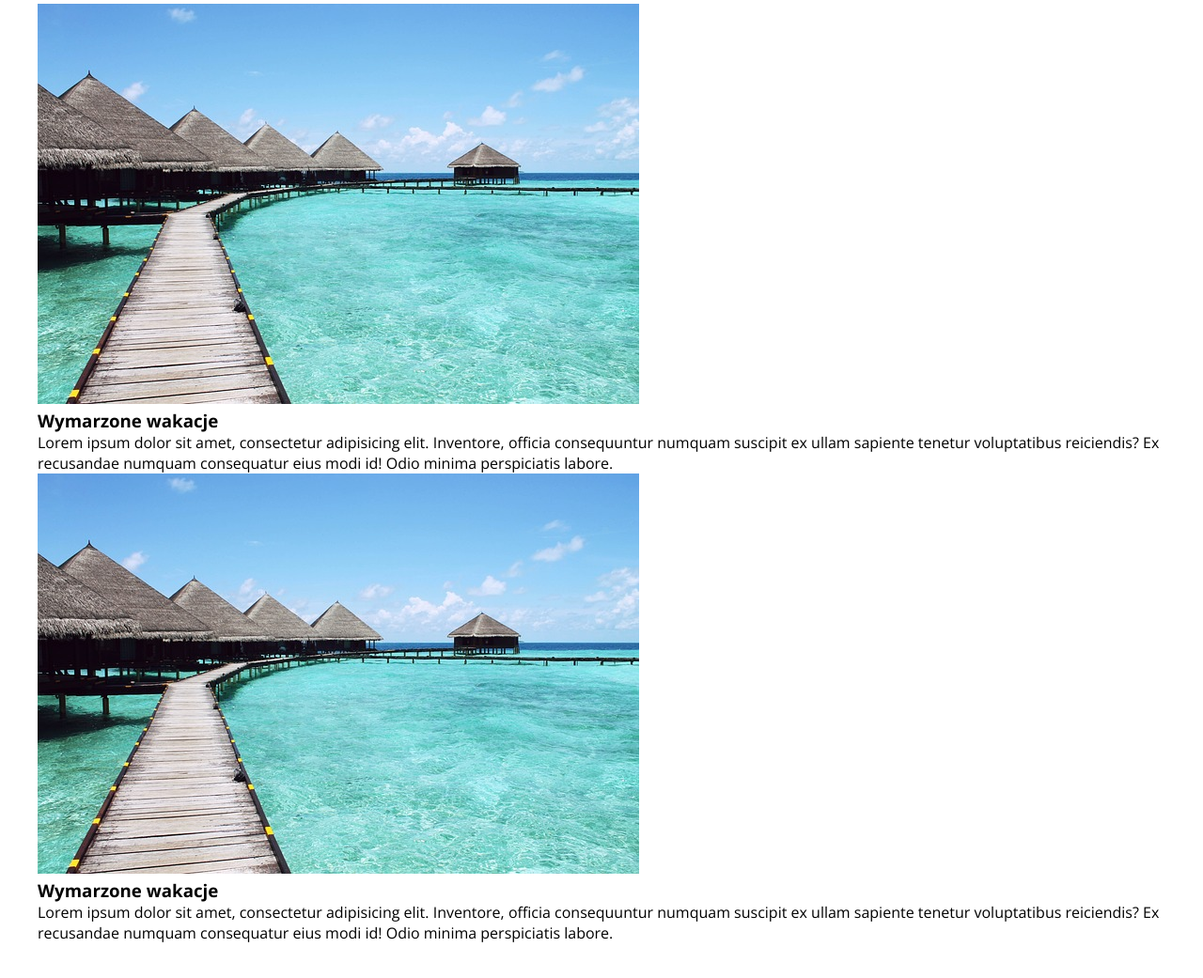
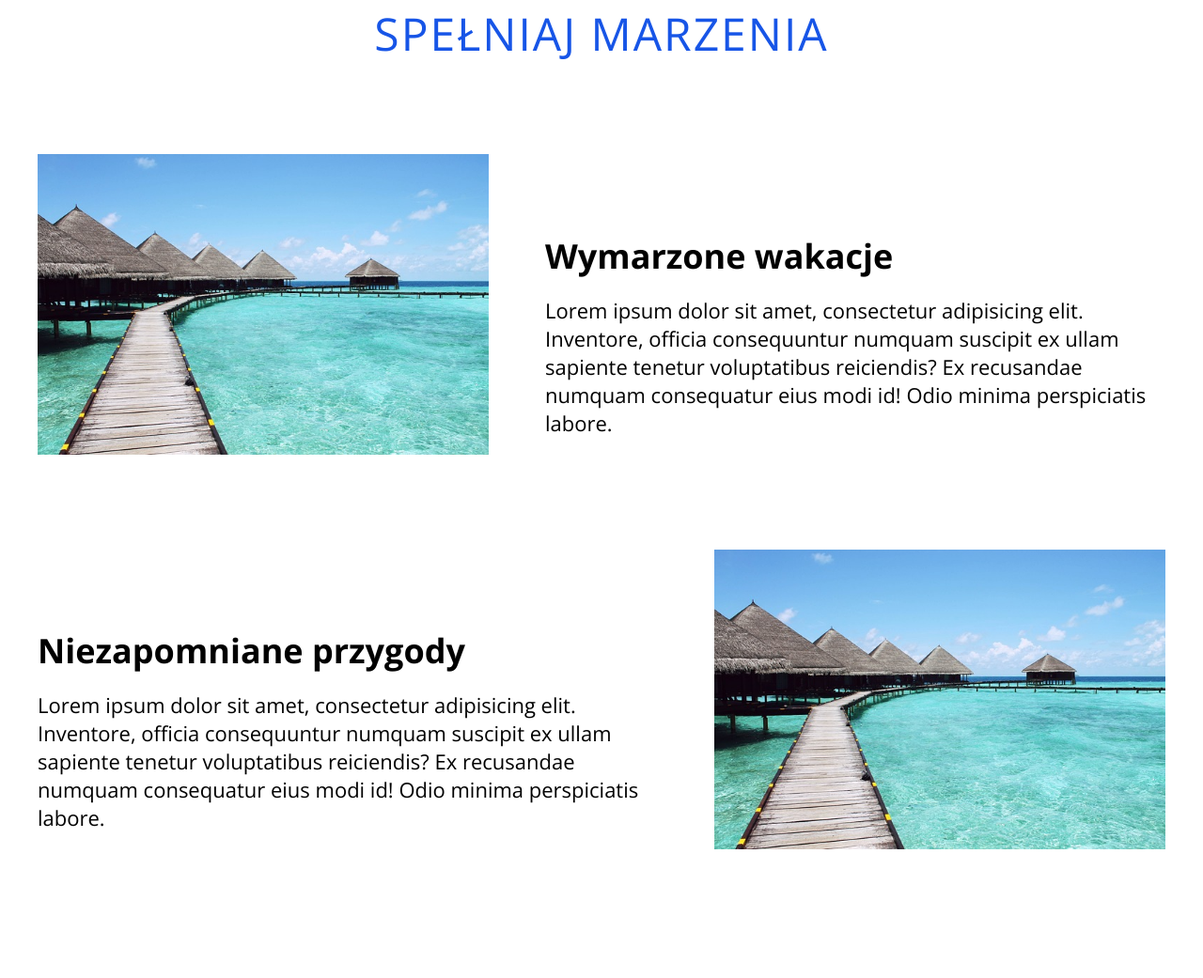
Before and after one commit to marcinrataj/tropical_paradise, a plain HTML site: page index.html in a window 1280 px wide. Shown: the part 757-1798 px from the top of the page at 94% size. Before the commit the page ends 1761 px from the top, so only its background shows below. Drawn offline with nearby package versions, Linux system fonts and the light colour scheme.

Commit message:
styled section main, 1st img from left side, under 2nd img from right side, and styled for mobile

```diff
--- a/index.html
+++ b/index.html
@@ -40,7 +40,7 @@
 
 
   <main class="main">
-    <section class="dreams section padding section white-section">
+    <section class="dreams section-padding section white-section">
 
       <div class="wrapper">
         <h2 class="section-heading">Spełniaj marzenia</h2>
@@ -51,7 +51,9 @@
           </div>
           <div class="dreams__box-text">
             <h3 class="dreams__title">Wymarzone wakacje</h3>
-            <p class="dreams__text">Lorem ipsum dolor sit amet, consectetur adipisicing elit. Inventore, officia consequuntur numquam suscipit ex ullam sapiente tenetur voluptatibus reiciendis? Ex recusandae numquam consequatur eius modi id! Odio minima perspiciatis labore.</p>
+            <p class="dreams__text">Lorem ipsum dolor sit amet, consectetur adipisicing elit. Inventore, officia
+              consequuntur numquam suscipit ex ullam sapiente tenetur voluptatibus reiciendis? Ex recusandae numquam
+              consequatur eius modi id! Odio minima perspiciatis labore.</p>
           </div>
         </div>
 
@@ -60,8 +62,10 @@
             <img src="/img/paradise-small.jpg" alt="Domki nad oceanem na tle góry" class="dreams__img">
           </div>
           <div class="dreams__box-text">
-            <h3 class="dreams__title">Wymarzone wakacje</h3>
-            <p class="dreams__text">Lorem ipsum dolor sit amet, consectetur adipisicing elit. Inventore, officia consequuntur numquam suscipit ex ullam sapiente tenetur voluptatibus reiciendis? Ex recusandae numquam consequatur eius modi id! Odio minima perspiciatis labore.</p>
+            <h3 class="dreams__title">Niezapomniane przygody</h3>
+            <p class="dreams__text">Lorem ipsum dolor sit amet, consectetur adipisicing elit. Inventore, officia
+              consequuntur numquam suscipit ex ullam sapiente tenetur voluptatibus reiciendis? Ex recusandae numquam
+              consequatur eius modi id! Odio minima perspiciatis labore.</p>
           </div>
         </div>
       </div>
--- a/sass/main.scss
+++ b/sass/main.scss
@@ -172,9 +172,65 @@ body {
 	}
 }
 
+// MAIN
+// DREAMS SECTION
+.dreams{
+  &__box{
+    display: flex;
+    flex-direction: column;
+    margin: 2em 0;
+  }
+
+  &__img {
+    width: 100%;
+    margin-bottom: 1em;
+  }
+
+  &__title{
+    margin-bottom: 0.5em;
+  }
+
+  &__text{
+    font-size: 1.4rem;
+  }
+}
+
 // =====================
 // MEDIA
 // =====================
+
+@media (min-width: 576px){
+  .dreams{
+
+    &__box{
+      flex-direction: row;
+      justify-content: space-between;
+
+      &-text{
+        width: 55%;
+
+        &--right{
+          text-align: right;
+        }
+}
+        &-img{
+          width: 40%;
+
+          &--right{
+            order: 1;
+          }
+
+      }
+
+      &__img{
+        margin-bottom: 0;
+        max-height: 300px;
+      }
+
+    }
+
+  }
+}
 
 @media (min-width: 768px) {
 	.white-block {
@@ -193,6 +249,12 @@ body {
 			font-size: 1.6rem;
 		}
 	}
+
+  .dreams{
+    &__text{
+      font-size: 1.8rem;
+    }
+  }
 }
 
 @media (min-width: 992px) {
@@ -208,4 +270,30 @@ body {
 			font-size: 10rem;
 		}
 	}
+
+  .nav{
+    &__item{
+      font-size: 4.8rem;
+    }
+  }
+
+  .dreams{
+    &__box{
+      margin: 5em 0;
+      &-text{
+        display: flex;
+        flex-direction: column;
+        justify-content: flex-end;
+        margin-bottom: 2.5em;
+      }
+    }
+
+    &__title{
+      font-size: 3.6rem;
+    }
+
+    &__text{
+      font-size: 2.2rem;
+    }
+  }
 }
```
Also changed, not shown: css/main.css, img/polynesia-big.jpg (added), img/polynesia-small.jpg (added), 1 other file.
